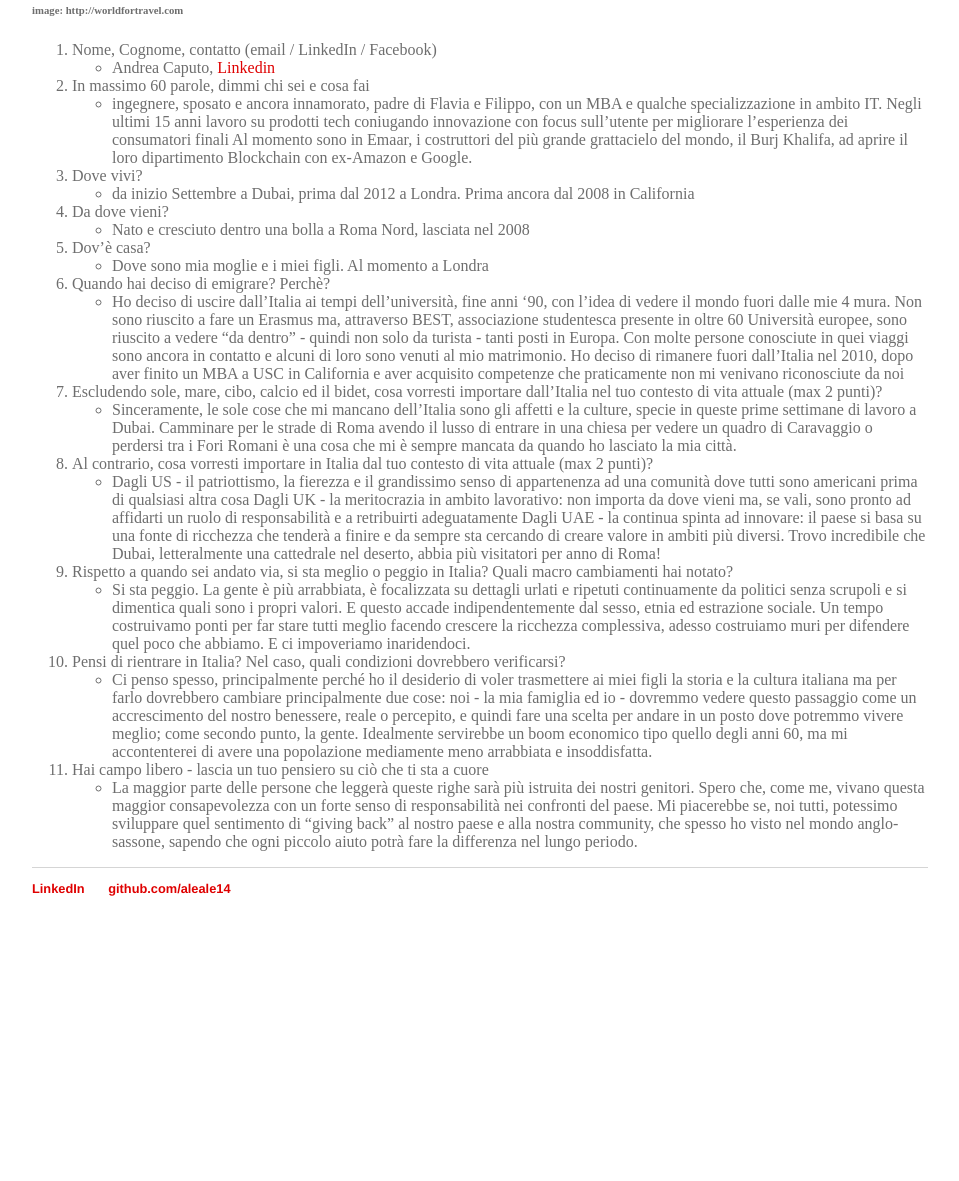
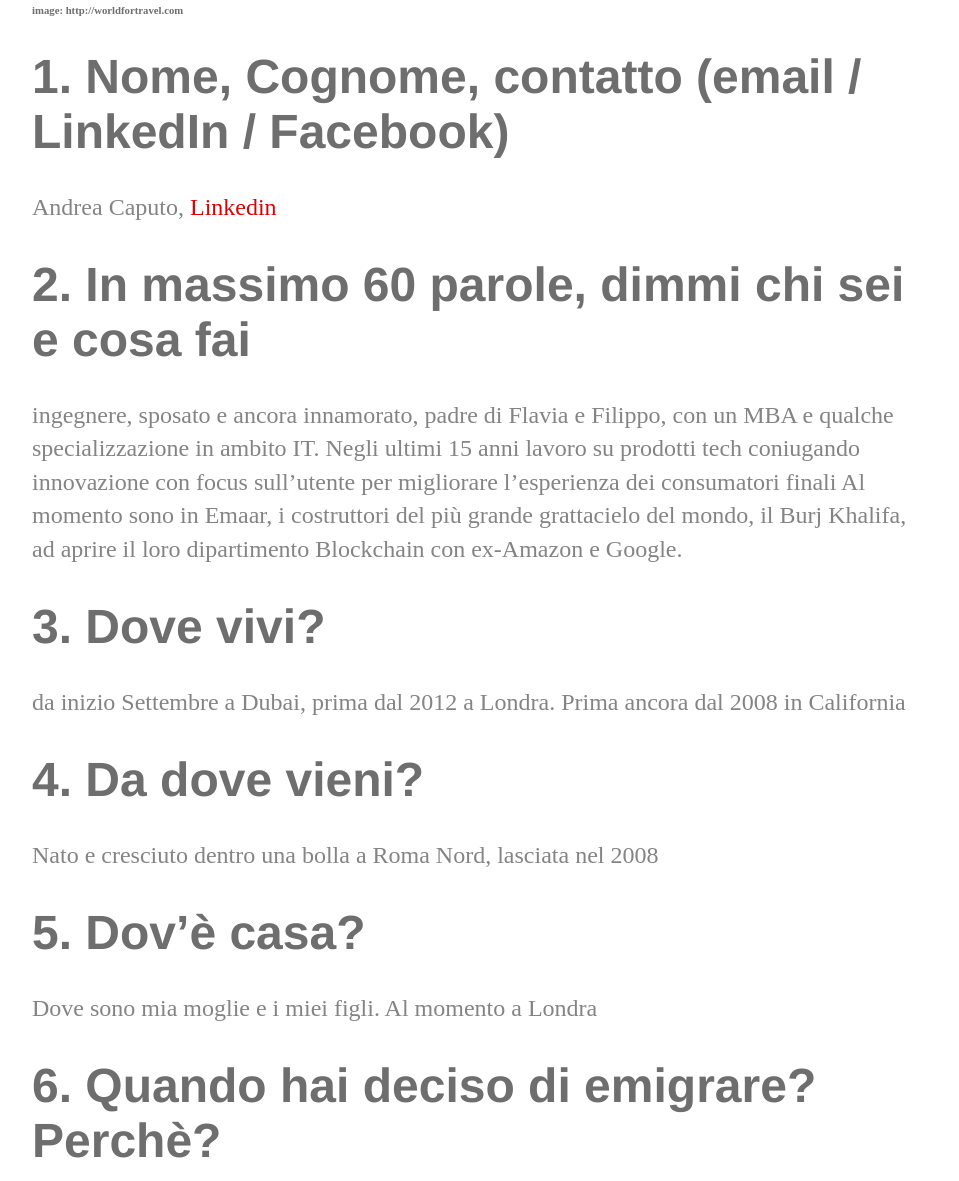
Before and after one commit to aleale14/aleale14.github.io, a Jekyll site: the page built from _posts/2019-09-30-intervista01_AC.md, in a window 1280 px wide and 1400 px high, scrolled down 571 px. Shown: the part 219-1400 px from the top of the window, without its empty margins (160-1119 px from the left). Built offline with Jekyll 4.4.1, drawn with Linux system fonts in a browser that asks for light colours; before the commit the page ends 1746 px from its top, so only the background shows below that; some of the changed text lies outside the part shown.

Commit message:
reformatted

```diff
--- a/_posts/2019-09-30-intervista01_AC.md
+++ b/_posts/2019-09-30-intervista01_AC.md
@@ -6,35 +6,35 @@ tag: italia ospiti
 permalink: intervista_01
 ---
 
-<img src="https://proxy.duckduckgo.com/iu/?u=http%3A%2F%2Fwww.worldfortravel.com%2Fwp-content%2Fuploads%2F2015%2F02%2FBurj-Khalifa-Former-Burj-Dubai.jpg&f=1&nofb=1" alt="Dubai" width="600"/>
+<img src="http://www.worldfortravel.com/wp-content/uploads/2015/02/Burj-Khalifa-Former-Burj-Dubai.jpg" alt="Dubai" width="600"/>
 
 ###### image: http://worldfortravel.com
 
 
-1. Nome, Cognome, contatto (email / LinkedIn / Facebook)
-    * Andrea Caputo, [Linkedin](https://www.linkedin.com/in/andy1/)
-1. In massimo 60 parole, dimmi chi sei e cosa fai
-    + ingegnere, sposato e ancora innamorato, padre di Flavia e Filippo, con un MBA e qualche specializzazione in ambito IT. Negli ultimi 15 anni lavoro su prodotti tech coniugando innovazione con focus sull’utente per migliorare l’esperienza dei consumatori finali
+# 1. Nome, Cognome, contatto (email / LinkedIn / Facebook) #
+ Andrea Caputo, [Linkedin](https://www.linkedin.com/in/andy1/)
+# 2. In massimo 60 parole, dimmi chi sei e cosa fai #
+ingegnere, sposato e ancora innamorato, padre di Flavia e Filippo, con un MBA e qualche specializzazione in ambito IT. Negli ultimi 15 anni lavoro su prodotti tech coniugando innovazione con focus sull’utente per migliorare l’esperienza dei consumatori finali
 Al momento sono in Emaar, i costruttori del più grande grattacielo del mondo, il Burj Khalifa, ad aprire il loro dipartimento Blockchain con ex-Amazon e Google.
-1. Dove vivi?
-    + da inizio Settembre a Dubai, prima dal 2012 a Londra. Prima ancora dal 2008 in California
-1. Da dove vieni?
-    + Nato e cresciuto dentro una bolla a Roma Nord, lasciata nel 2008
-1. Dov'è casa?
-    + Dove sono mia moglie e i miei figli. Al momento a Londra
-1. Quando hai deciso di emigrare? Perchè?
-    + Ho deciso di uscire dall’Italia ai tempi dell’università, fine anni ‘90, con l’idea di vedere il mondo fuori dalle mie 4 mura. Non sono riuscito a fare un Erasmus ma, attraverso BEST, associazione studentesca presente in oltre 60
+# 3. Dove vivi? #
+da inizio Settembre a Dubai, prima dal 2012 a Londra. Prima ancora dal 2008 in California
+# 4. Da dove vieni? #
+Nato e cresciuto dentro una bolla a Roma Nord, lasciata nel 2008
+# 5. Dov'è casa? #
+Dove sono mia moglie e i miei figli. Al momento a Londra
+# 6. Quando hai deciso di emigrare? Perchè? #
+Ho deciso di uscire dall’Italia ai tempi dell’università, fine anni ‘90, con l’idea di vedere il mondo fuori dalle mie 4 mura. Non sono riuscito a fare un Erasmus ma, attraverso BEST, associazione studentesca presente in oltre 60
 Università europee, sono riuscito a vedere “da dentro” - quindi non solo da turista - tanti posti in Europa. Con molte persone conosciute in quei viaggi sono ancora in contatto e alcuni di loro sono venuti al mio matrimonio.
 Ho deciso di rimanere fuori dall’Italia nel 2010, dopo aver finito un MBA a USC in California e aver acquisito competenze che praticamente non mi venivano riconosciute da noi
-1. Escludendo sole, mare, cibo, calcio ed il bidet, cosa vorresti importare dall'Italia nel tuo contesto di vita attuale (max 2 punti)?
-    + Sinceramente, le sole cose che mi mancano dell’Italia sono gli affetti e la culture, specie in queste prime settimane di lavoro a Dubai. Camminare per le strade di Roma avendo il lusso di entrare in una chiesa per vedere un quadro di Caravaggio o perdersi tra i Fori Romani è una cosa che mi è sempre mancata da quando ho lasciato la mia città.
-1. Al contrario, cosa vorresti importare in Italia dal tuo contesto di vita attuale (max 2 punti)?
-    + Dagli US - il patriottismo, la fierezza e il grandissimo senso di appartenenza ad una comunità dove tutti sono americani prima di qualsiasi altra cosa
+# 7. Escludendo sole, mare, cibo, calcio ed il bidet, cosa vorresti importare dall'Italia nel tuo contesto di vita attuale (max 2 punti)? #
+Sinceramente, le sole cose che mi mancano dell’Italia sono gli affetti e la culture, specie in queste prime settimane di lavoro a Dubai. Camminare per le strade di Roma avendo il lusso di entrare in una chiesa per vedere un quadro di Caravaggio o perdersi tra i Fori Romani è una cosa che mi è sempre mancata da quando ho lasciato la mia città.
+# 8. Al contrario, cosa vorresti importare in Italia dal tuo contesto di vita attuale (max 2 punti)? #
+Dagli US - il patriottismo, la fierezza e il grandissimo senso di appartenenza ad una comunità dove tutti sono americani prima di qualsiasi altra cosa
 Dagli UK - la meritocrazia in ambito lavorativo: non importa da dove vieni ma, se vali, sono pronto ad affidarti un ruolo di responsabilità e a retribuirti adeguatamente
 Dagli UAE - la continua spinta ad innovare: il paese si basa su una fonte di ricchezza che tenderà a finire e da sempre sta cercando di creare valore in ambiti più diversi. Trovo incredibile che Dubai, letteralmente una cattedrale nel deserto, abbia più visitatori per anno di Roma!
-1. Rispetto a quando sei andato via, si sta meglio o peggio in Italia? Quali macro cambiamenti hai notato?
-    + Si sta peggio. La gente è più arrabbiata, è focalizzata su dettagli urlati e ripetuti continuamente da politici senza scrupoli e si dimentica quali sono i propri valori. E questo accade indipendentemente dal sesso, etnia ed estrazione sociale. Un tempo costruivamo ponti per far stare tutti meglio facendo crescere la ricchezza complessiva, adesso costruiamo muri per difendere quel poco che abbiamo. E ci impoveriamo inaridendoci.
-1. Pensi di rientrare in Italia? Nel caso, quali condizioni dovrebbero verificarsi?
-    + Ci penso spesso, principalmente perché ho il desiderio di voler trasmettere ai miei figli la storia e la cultura italiana ma per farlo dovrebbero cambiare principalmente due cose: noi - la mia famiglia ed io - dovremmo vedere questo passaggio come un accrescimento del nostro benessere, reale o percepito, e quindi fare una scelta per andare in un posto dove potremmo vivere meglio; come secondo punto, la gente. Idealmente servirebbe un boom economico tipo quello degli anni 60, ma mi accontenterei di avere una popolazione mediamente meno arrabbiata e insoddisfatta.
-1. Hai campo libero - lascia un tuo pensiero su ciò che ti sta a cuore
-    +  La maggior parte delle persone che leggerà queste righe sarà più istruita dei nostri genitori. Spero che, come me, vivano questa maggior consapevolezza con un forte senso di responsabilità nei confronti del paese. Mi piacerebbe se, noi tutti, potessimo sviluppare quel sentimento di “giving back” al nostro paese e alla nostra community, che spesso ho visto nel mondo anglo-sassone, sapendo che ogni piccolo aiuto potrà fare la differenza nel lungo periodo.
+# 9. Rispetto a quando sei andato via, si sta meglio o peggio in Italia? Quali macro cambiamenti hai notato? #
+Si sta peggio. La gente è più arrabbiata, è focalizzata su dettagli urlati e ripetuti continuamente da politici senza scrupoli e si dimentica quali sono i propri valori. E questo accade indipendentemente dal sesso, etnia ed estrazione sociale. Un tempo costruivamo ponti per far stare tutti meglio facendo crescere la ricchezza complessiva, adesso costruiamo muri per difendere quel poco che abbiamo. E ci impoveriamo inaridendoci.
+# 10. Pensi di rientrare in Italia? Nel caso, quali condizioni dovrebbero verificarsi? #
+Ci penso spesso, principalmente perché ho il desiderio di voler trasmettere ai miei figli la storia e la cultura italiana ma per farlo dovrebbero cambiare principalmente due cose: noi - la mia famiglia ed io - dovremmo vedere questo passaggio come un accrescimento del nostro benessere, reale o percepito, e quindi fare una scelta per andare in un posto dove potremmo vivere meglio; come secondo punto, la gente. Idealmente servirebbe un boom economico tipo quello degli anni 60, ma mi accontenterei di avere una popolazione mediamente meno arrabbiata e insoddisfatta.
+# 11. Hai campo libero - lascia un tuo pensiero su ciò che ti sta a cuore #
+La maggior parte delle persone che leggerà queste righe sarà più istruita dei nostri genitori. Spero che, come me, vivano questa maggior consapevolezza con un forte senso di responsabilità nei confronti del paese. Mi piacerebbe se, noi tutti, potessimo sviluppare quel sentimento di “giving back” al nostro paese e alla nostra community, che spesso ho visto nel mondo anglo-sassone, sapendo che ogni piccolo aiuto potrà fare la differenza nel lungo periodo.
```
